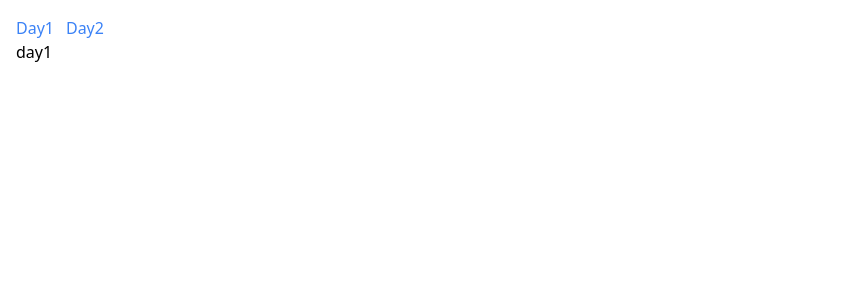
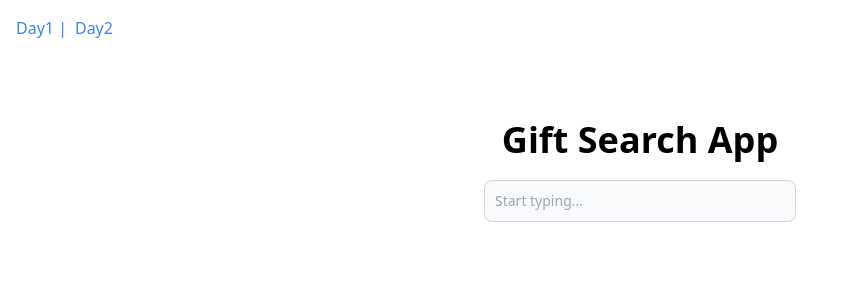
Before and after one commit to ying30821/AdventOfVue, a Vue app: page /day1 in a window 1280 px wide. Shown: the top 300 px of the page, without its empty margins (0-843 px from the left). Built offline with nearby package versions, Linux system fonts and the light colour scheme.

Commit message:
feat: day1 - gift search app

```diff
--- a/package.json
+++ b/package.json
@@ -9,6 +9,8 @@
     "preview": "vite preview"
   },
   "dependencies": {
+    "axios": "^1.2.1",
+    "debounce": "^1.2.1",
     "vue": "^3.2.41",
     "vue-router": "^4.1.6"
   },
--- a/src/App.vue
+++ b/src/App.vue
@@ -1,11 +1,22 @@
 <template>
   <div class="p-4">
-    <nav>
-      <router-link v-for="i in 2" :key="i" :to="`/day${i}`" class="text-blue-500 mr-3 last:mr-0">{{ `Day${i}` }}</router-link>
+    <nav class="space-x-2 space-y-2">
+      <router-link
+        v-for="i in totalDay"
+        :key="i"
+        :to="`/day${i}`"
+        class="text-blue-500"
+      >
+        {{ `Day${i}` }}
+        <span v-if="i !== totalDay">|</span>
+      </router-link>
     </nav>
     <router-view />
   </div>
 </template>
 
 <script setup>
+import { ref } from 'vue';
+
+const totalDay = ref(2);
 </script>
--- a/src/components/HelloWorld.vue
+++ /dev/null
@@ -1,40 +0,0 @@
-<script setup>
-import { ref } from 'vue'
-
-defineProps({
-  msg: String
-})
-
-const count = ref(0)
-</script>
-
-<template>
-  <h1>{{ msg }}</h1>
-
-  <div class="card">
-    <button type="button" @click="count++">count is {{ count }}</button>
-    <p>
-      Edit
-      <code>components/HelloWorld.vue</code> to test HMR
-    </p>
-  </div>
-
-  <p>
-    Check out
-    <a href="https://vuejs.org/guide/quick-start.html#local" target="_blank"
-      >create-vue</a
-    >, the official Vue + Vite starter
-  </p>
-  <p>
-    Install
-    <a href="https://github.com/johnsoncodehk/volar" target="_blank">Volar</a>
-    in your IDE for a better DX
-  </p>
-  <p class="read-the-docs">Click on the Vite and Vue logos to learn more</p>
-</template>
-
-<style scoped>
-.read-the-docs {
-  color: #888;
-}
-</style>
--- a/src/main.js
+++ b/src/main.js
@@ -1,6 +1,6 @@
-import { createApp } from 'vue'
-import './assets/styles/tailwind.css'
-import App from './App.vue'
+import { createApp } from 'vue';
+import './assets/styles/tailwind.css';
+import App from './App.vue';
 import router from './router';
 
 const app = createApp(App);
--- a/src/views/Day1.vue
+++ b/src/views/Day1.vue
@@ -1,3 +1,45 @@
 <template>
-  day1
+  <div class="flex flex-col items-center justify-center pt-20">
+    <h2 class="mb-5 text-4xl font-bold">Gift Search App</h2>
+    <input
+      v-model="searchbar"
+      :disabled="isLoading"
+      @keyup.enter="handleSearch"
+      type="text"
+      placeholder="Start typing..."
+      class="bg-gray-50 border border-gray-300 text-gray-900 text-sm rounded-lg focus:ring-blue-500 focus:border-blue-500 block w-1/4 p-2.5 mb-5 disabled:opacity-70"
+    />
+    <p v-if="isLoading">Please wait...</p>
+    <ul v-else-if="productList.length > 0" class="list-disc">
+      <li v-for="item in productList" :key="item.id">
+        {{ item.title }} - ${{ item.price }}
+      </li>
+    </ul>
+  </div>
 </template>
+
+<script setup>
+import { reactive, ref } from 'vue';
+import axios from 'axios';
+import { debounce } from 'debounce';
+
+const searchbar = ref(null);
+const isLoading = ref(false);
+const productList = reactive([]);
+
+const handleSearch = debounce(() => {
+  isLoading.value = true;
+  productList.splice(0);
+  axios
+    .get(`https://dummyjson.com/products/search?q=${searchbar.value}&limit=5`)
+    .then((res) => {
+      productList.push(...res.data.products);
+    })
+    .catch((err) => {
+      console.log(err);
+    })
+    .finally(() => {
+      isLoading.value = false;
+    });
+}, 300);
+</script>
```
Also changed, not shown: 1 other file (tests, documents, lock files or other folders).
